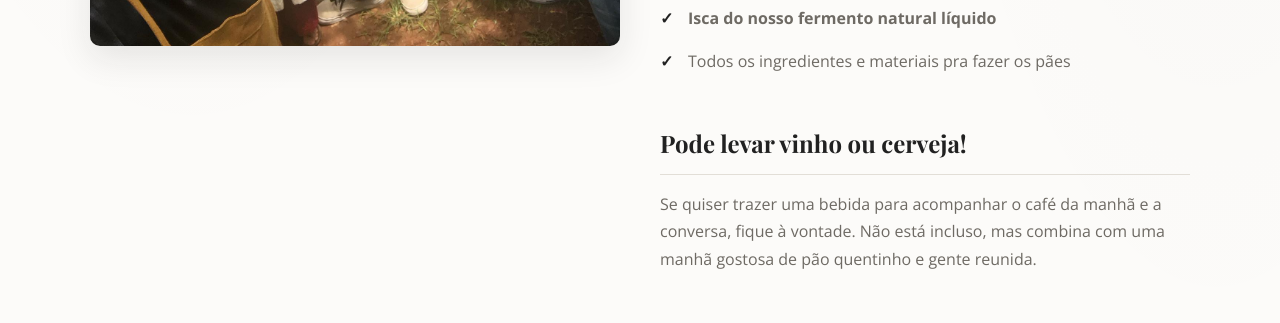
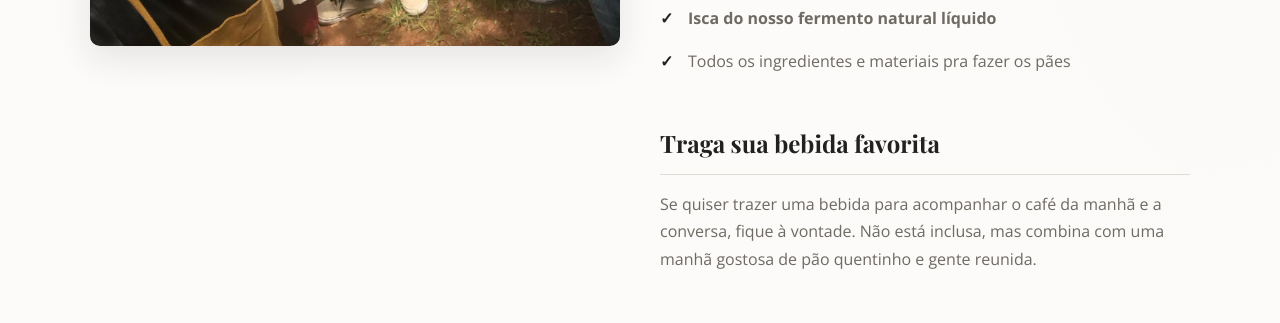
Before and after one commit to ferrarijonas/paodeverdade, a plain HTML site: page curso-pao.html in a window 1280 px wide. Shown: the part 1188-1511 px from the top of the page. Drawn offline with nearby package versions, Linux system fonts and the light colour scheme; a web font is replaced by a local one.

Commit message:
Refina convite para trazer bebida no curso de Pao

```diff
--- a/curso-pao.html
+++ b/curso-pao.html
@@ -69,8 +69,8 @@
               </ul>
             </div>
             <div class="block">
-              <h2>Pode levar vinho ou cerveja!</h2>
-              <p style="color:var(--text-soft);">Se quiser trazer uma bebida para acompanhar o café da manhã e a conversa, fique à vontade. Não está incluso, mas combina com uma manhã gostosa de pão quentinho e gente reunida.</p>
+              <h2>Traga sua bebida favorita</h2>
+              <p style="color:var(--text-soft);">Se quiser trazer uma bebida para acompanhar o café da manhã e a conversa, fique à vontade. Não está inclusa, mas combina com uma manhã gostosa de pão quentinho e gente reunida.</p>
             </div>
           </div>
         </div>
```
